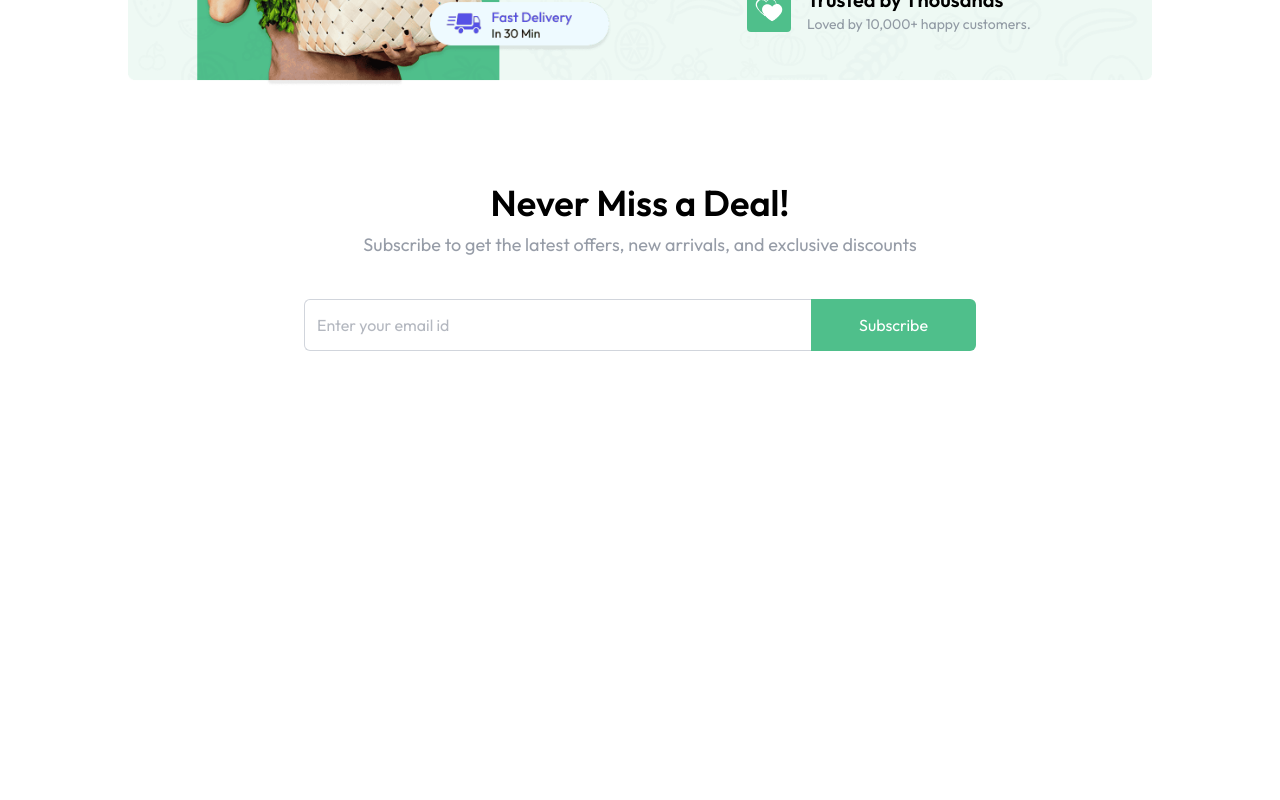
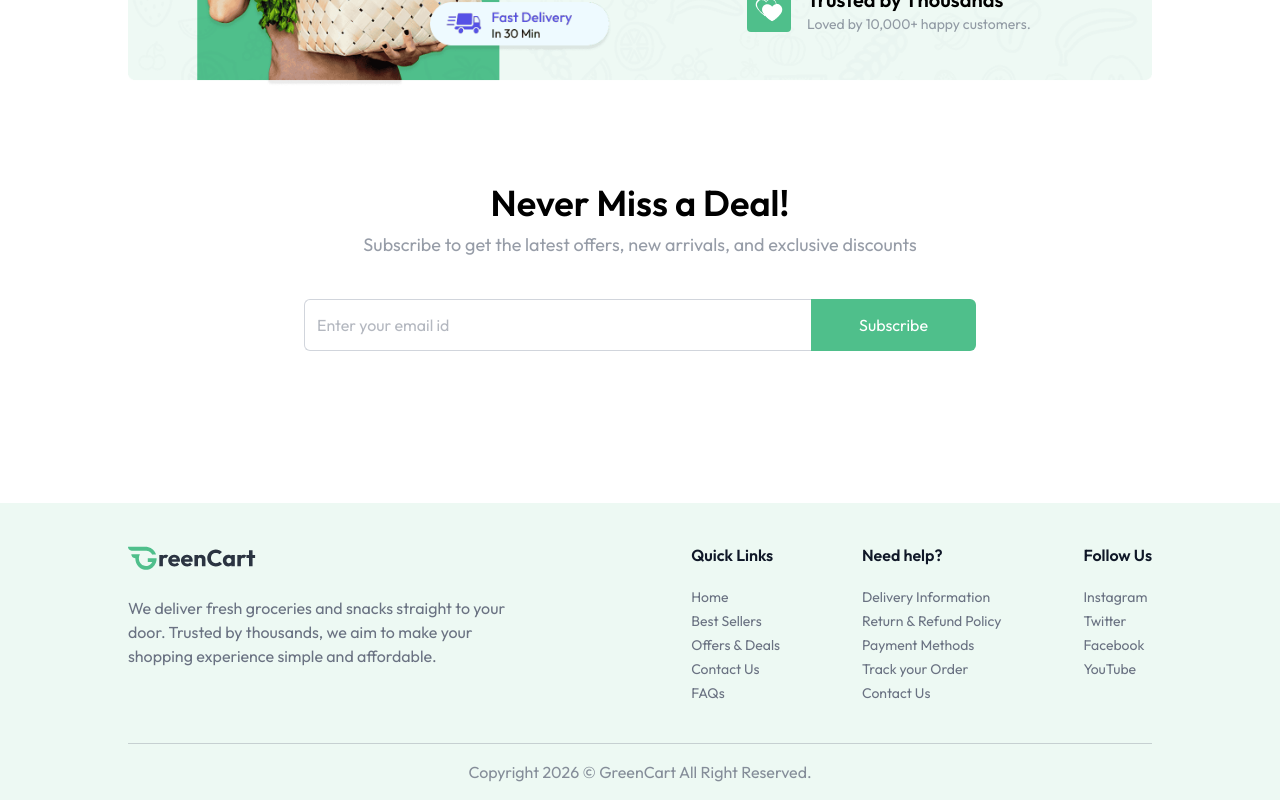
Before and after one commit to Aditya-5831/green-cart-grocery-app, a React (Vite) app in the folder frontend/: page / in a window 1280 px wide. Shown: the part 1595-2395 px from the top of the page. Before the commit the page ends 2002 px from the top, so only its background shows below. Built offline with nearby package versions, Linux system fonts and the light colour scheme.

Commit message:
feat: add footer component

```diff
--- a/frontend/src/App.tsx
+++ b/frontend/src/App.tsx
@@ -2,6 +2,7 @@
 import Navbar from './components/Navbar'
 import Home from './pages/Home'
 import { Toaster } from 'react-hot-toast'
+import Footer from './components/Footer'
 
 const App = () => {
   const isSellerPath  = useLocation().pathname.includes("seller")
@@ -15,6 +16,7 @@
           <Route path='/' element={<Home/>}/>
         </Routes>
       </div>
+      {!isSellerPath && <Footer/>}
     </div>
   )
 }
--- /dev/null
+++ b/frontend/src/components/Footer.tsx
@@ -0,0 +1,34 @@
+import { footerLinks, logo } from "../constants/assets";
+
+const Footer = () => {
+
+    return (
+        <div className="px-6 md:px-16 lg:px-24 xl:px-32 mt-24 bg-primary/10">
+            <div className="flex flex-col md:flex-row items-start justify-between gap-10 py-10 border-b border-gray-500/30 text-gray-500">
+                <div>
+                    <img className="w-34 md:w-32" src={logo} alt="logo" />
+                    <p className="max-w-[410px] mt-6">We deliver fresh groceries and snacks straight to your door. Trusted by thousands, we aim to make your shopping experience simple and affordable.</p>
+                </div>
+                <div className="flex flex-wrap justify-between w-full md:w-[45%] gap-5">
+                    {footerLinks.map((section, index) => (
+                        <div key={index}>
+                            <h3 className="font-semibold text-base text-gray-900 md:mb-5 mb-2">{section.title}</h3>
+                            <ul className="text-sm space-y-1">
+                                {section.links.map((link, i) => (
+                                    <li key={i}>
+                                        <a href={link.url} className="hover:underline transition">{link.text}</a>
+                                    </li>
+                                ))}
+                            </ul>
+                        </div>
+                    ))}
+                </div>
+            </div>
+            <p className="py-4 text-center text-sm md:text-base text-gray-500/80">
+                Copyright {new Date().getFullYear()} © <a href="https://greenCart.com">GreenCart</a> All Right Reserved.
+            </p>
+        </div>
+    );
+}
+
+export default Footer
```
